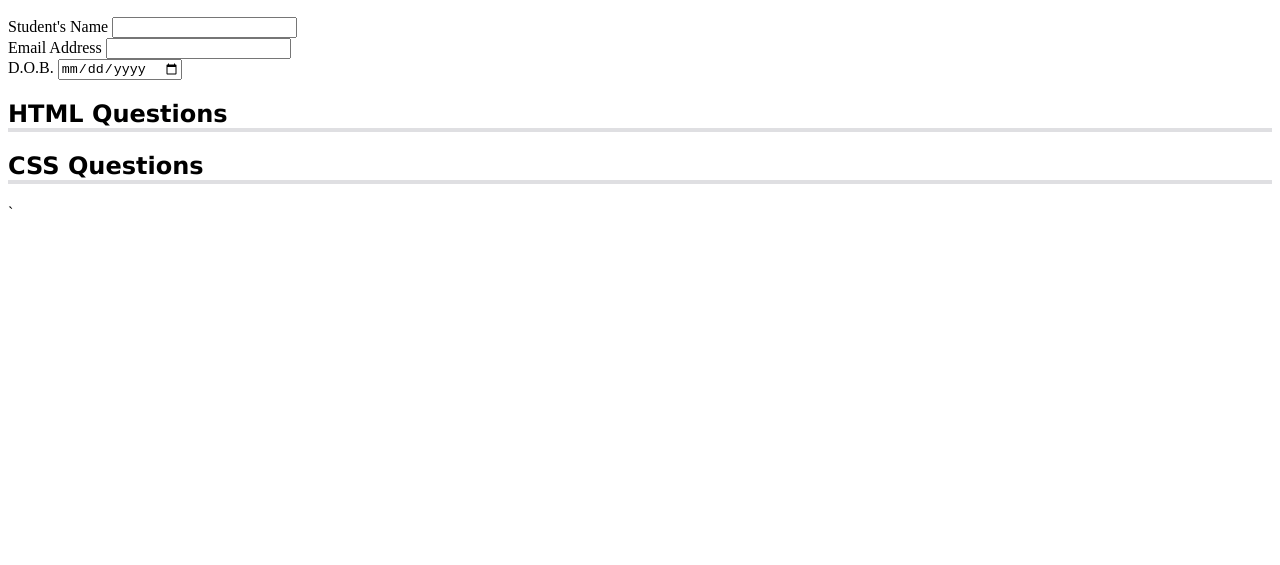
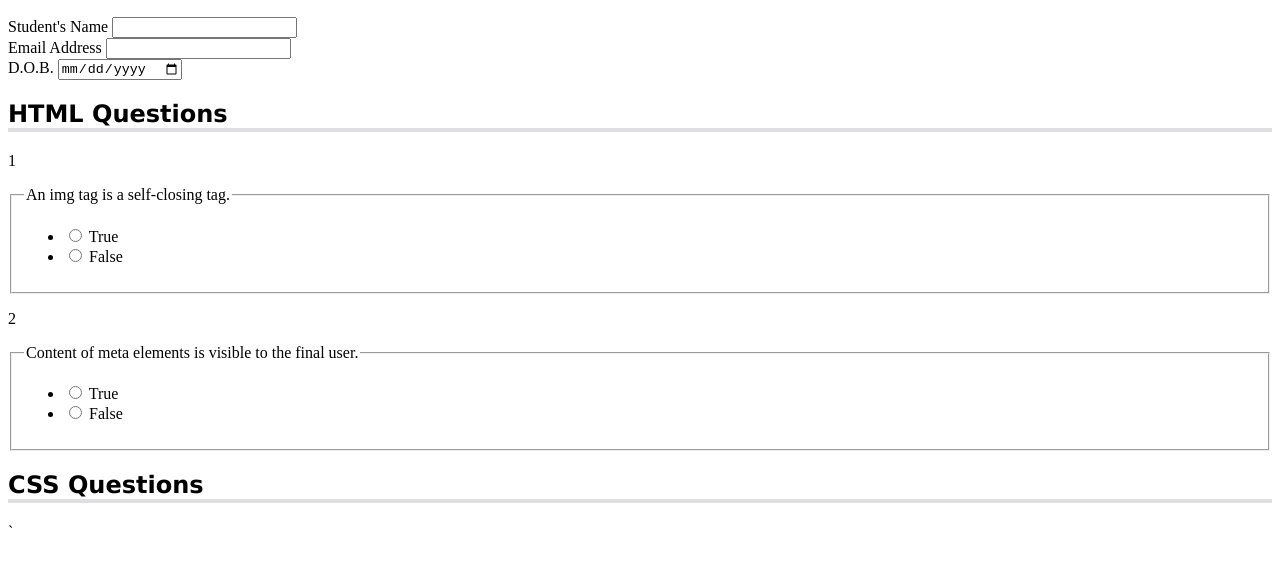
Before and after one commit to dijanakalaposratic/fcc-rwd-p08-quiz, a plain HTML site: page index.html in a window 1280 px wide. Shown: the part 113-678 px from the top of the page. Drawn offline with Linux system fonts and the light colour scheme.

Commit message:
added content to the second <section>

```diff
--- a/index.html
+++ b/index.html
@@ -29,6 +29,7 @@
 
         <main>
             <form action="https://freecodecamp.org/practice-project/accessibility-quiz" method="post">
+
                 <section role="region" aria-labelledby="student-info">
                 <!-- Every region role requires a label, which helps screen reader users understand the purpose of the region.
                     One method for adding a label is to add a heading element inside the region and then reference it with the aria-labelledby attribute. -->
@@ -51,6 +52,45 @@
 
                 <section role="region" aria-labelledby="html-questions">
                     <h2 id="html-questions">HTML Questions</h2>
+                        <div class="question-block">
+                            <p>1</p>
+                            <fieldset class="question" name="question-1">
+                                <legend>An img tag is a self-closing tag.</legend>
+                                <ul class="answers-list">
+                                    <li>
+                                        <label for="q1-a1" value="true">
+                                            <input type="radio" id="q1-a1" value="true"> True
+                                        </label>
+                                    </li>
+
+                                    <li>
+                                        <label for="q1-a2" value="false">
+                                            <input type="radio" id="q1-a2" value="false"> False
+                                        </label>
+                                    </li>
+                                </ul>
+                            </fieldset>
+                        </div>
+
+                        <div class="question-block">
+                            <p>2</p>
+                            <fieldset class="question" name="question-2">
+                                <legend>Content of meta elements is visible to the final user.</legend>
+                                <ul class="answers-list">
+                                    <li>
+                                        <label for="q2-a1" value="true">
+                                            <input type="radio" id="q2-a1" value="true"> True
+                                        </label>
+                                    </li>
+
+                                    <li>
+                                        <label for="q2-a2" value="false">
+                                            <input type="radio" id="q2-a2" value="false"> False
+                                        </label>
+                                    </li>
+                                </ul>
+                            </fieldset>
+                        </div>
                 </section>
 
                 <section role="region" aria-labelledby="css-questions">
```
